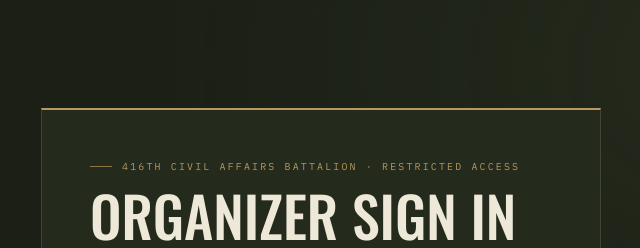
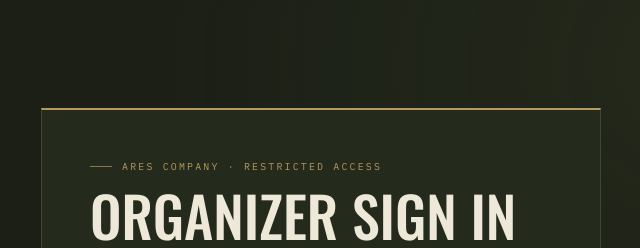
Before and after one commit to TypeErrorDev/nfm_416cabn, a Next.js app: page /organizer/login in a window 1280 px wide. Shown: the top 248 px of the page, without its empty margins (319-959 px from the left). Built offline with nearby package versions, Linux system fonts and the light colour scheme.

Commit message:
Replace 416th Civil Affairs Battalion branding with Ares Company

```diff
--- a/app/organizer/login/page.tsx
+++ b/app/organizer/login/page.tsx
@@ -2,5 +2,5 @@ import Link from "next/link";
 import OrganizerLoginForm from "./OrganizerLoginForm";
 
 export default function OrganizerLoginPage() {
-  return <main className="organizer-page"><div className="organizer-panel"><p className="eyebrow">416th Civil Affairs Battalion · Restricted access</p><h1>Organizer sign in</h1><p>Sign in with an account that has been authorized by the event administrators.</p><OrganizerLoginForm /><Link className="organizer-back-link" href="/">Return to event website</Link></div></main>;
+  return <main className="organizer-page"><div className="organizer-panel"><p className="eyebrow">Ares Company · Restricted access</p><h1>Organizer sign in</h1><p>Sign in with an account that has been authorized by the event administrators.</p><OrganizerLoginForm /><Link className="organizer-back-link" href="/">Return to event website</Link></div></main>;
 }
```
